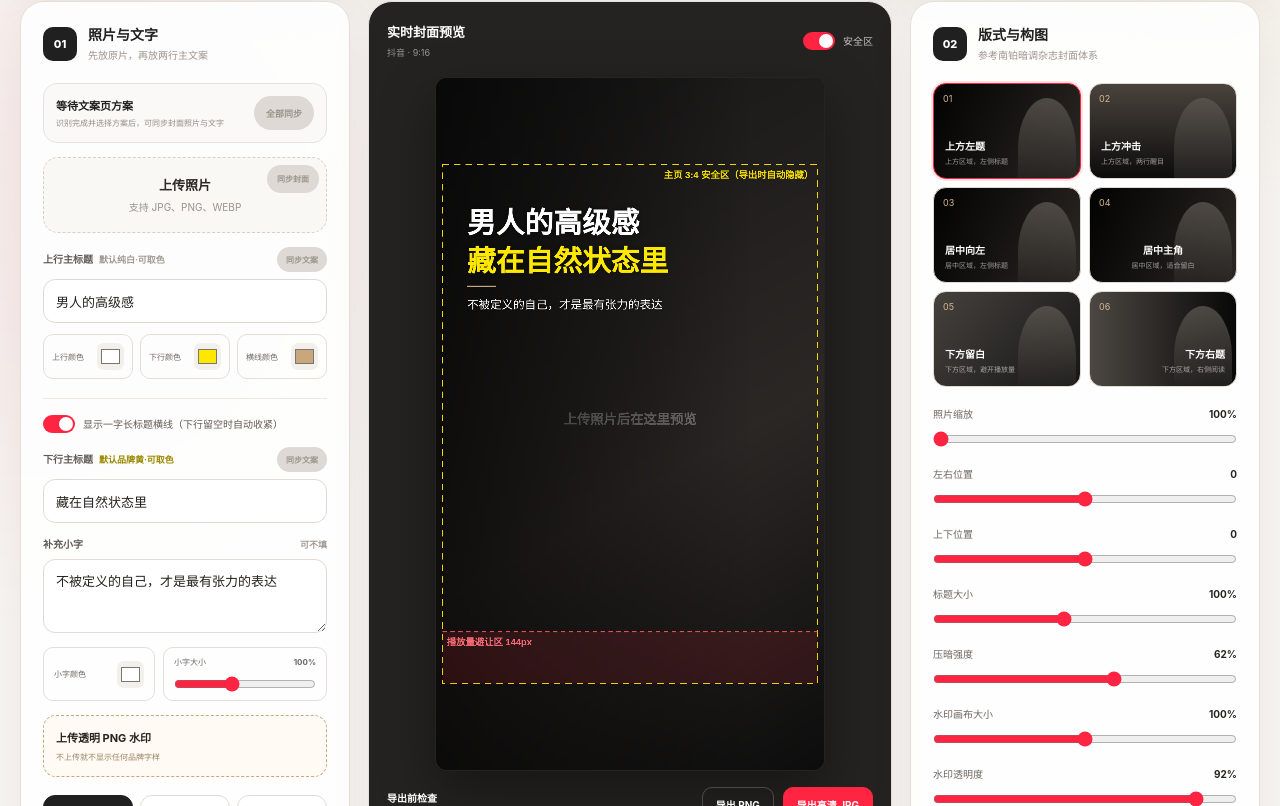
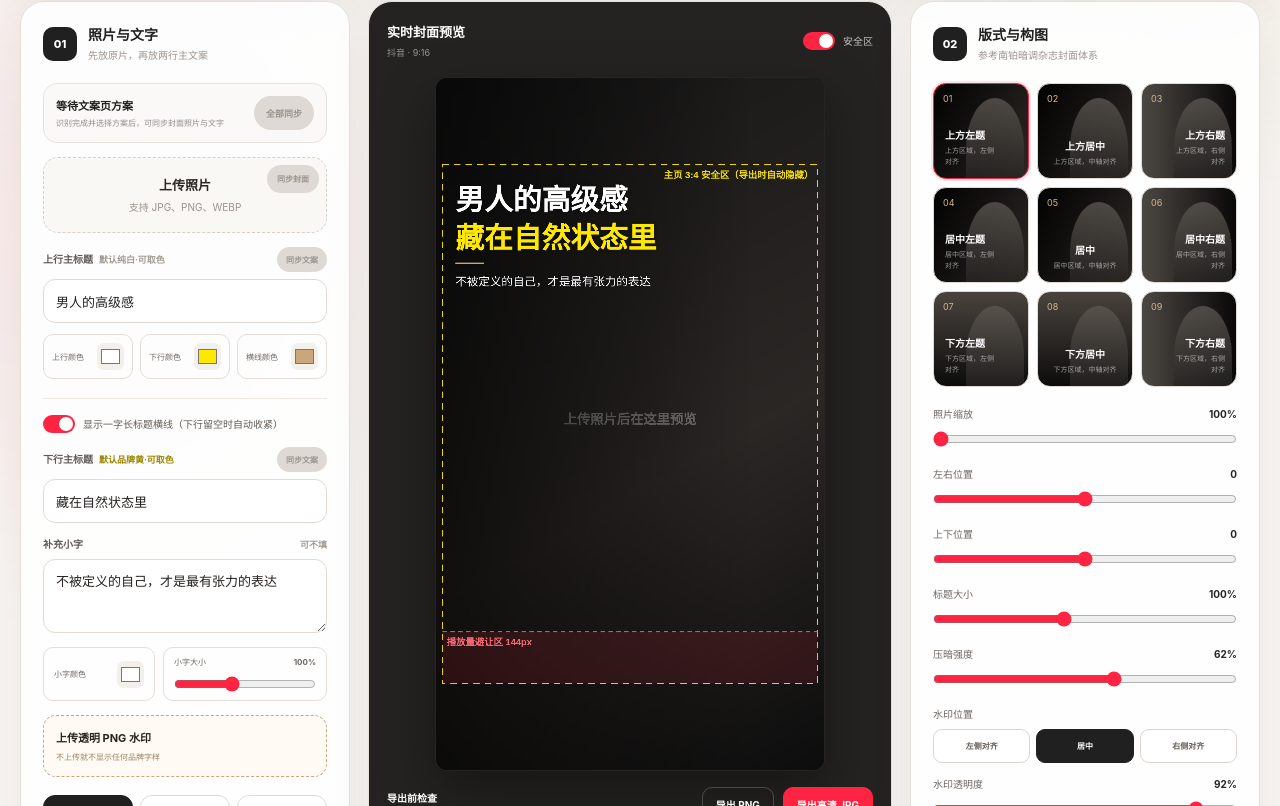
Before and after one commit to wdmm630202/nbo-cover-copy, a Next.js app: page /cover in a window 1280 px wide. Shown: the part 274-1080 px from the top of the page. Built offline with nearby package versions, Linux system fonts and the light colour scheme.

Commit message:
feat: add nine-position cover layout

```diff
--- a/app/cover/CoverStudio.tsx
+++ b/app/cover/CoverStudio.tsx
@@ -47,6 +47,7 @@ type StudioSettings = {
   shade: number;
   showSafeArea: boolean;
   watermarkScale: number;
+  watermarkAlign: "left" | "center" | "right";
   watermarkOpacity: number;
 };
 
@@ -55,7 +56,7 @@ const MEMORY_KEY_PREFIX = "nbo-cover-studio-memory-";
 
 const DEFAULT_SETTINGS: StudioSettings = {
   platformId: "douyin",
-  templateId: "left",
+  templateId: "top-left",
   topText: "男人的高级感",
   bottomText: "藏在自然状态里",
   subtitle: "不被定义的自己，才是最有张力的表达",
@@ -72,8 +73,25 @@ const DEFAULT_SETTINGS: StudioSettings = {
   shade: 62,
   showSafeArea: true,
   watermarkScale: 100,
+  watermarkAlign: "center",
   watermarkOpacity: 92,
 };
+
+function normalizeTemplateId(value: unknown): CoverTemplate["id"] {
+  const legacy: Record<string, CoverTemplate["id"]> = {
+    left: "top-left",
+    bottom: "top-center",
+    badge: "middle-left",
+    center: "middle-center",
+    clean: "bottom-left",
+    right: "bottom-right",
+  };
+  const id = typeof value === "string" ? value : "";
+  if (legacy[id]) return legacy[id];
+  return COVER_TEMPLATES.some((template) => template.id === id)
+    ? id as CoverTemplate["id"]
+    : DEFAULT_SETTINGS.templateId;
+}
 
 function drawCover(
   canvas: HTMLCanvasElement,
@@ -159,15 +177,15 @@ function drawTemplateShade(
   const alpha = Math.max(0, Math.min(0.9, shade / 100));
   let gradient: CanvasGradient;
 
-  if (templateId === "bottom") {
+  if (templateId.startsWith("bottom-")) {
     gradient = context.createLinearGradient(0, height * 0.35, 0, height);
     gradient.addColorStop(0, "rgba(0,0,0,0)");
     gradient.addColorStop(1, `rgba(0,0,0,${alpha})`);
-  } else if (templateId === "right") {
+  } else if (templateId.endsWith("-right")) {
     gradient = context.createLinearGradient(width * 0.18, 0, width, 0);
     gradient.addColorStop(0, "rgba(0,0,0,0)");
     gradient.addColorStop(1, `rgba(0,0,0,${alpha})`);
-  } else if (templateId === "center") {
+  } else if (templateId === "middle-center") {
     gradient = context.createLinearGradient(0, 0, 0, height);
     gradient.addColorStop(0, `rgba(0,0,0,${alpha * 0.3})`);
     gradient.addColorStop(0.5, `rgba(0,0,0,${alpha * 0.12})`);
@@ -189,11 +207,13 @@ function drawTemplateText(
   width: number,
   height: number,
 ) {
-  const isRight = settings.templateId === "right";
-  const isCenter = settings.templateId === "center";
+  const isRight = settings.templateId.endsWith("-right");
+  const isCenter = settings.templateId.endsWith("-center");
   const textAlign: CanvasTextAlign = isRight ? "right" : isCenter ? "center" : "left";
-  const x = isRight ? width * 0.92 : isCenter ? width * 0.5 : width * 0.08;
-  const maxWidth = isCenter ? width * 0.84 : width * 0.72;
+  const geometryScale = width / 1080;
+  const horizontalInset = DOUYIN_HOME_GRID_SAFE_AREA.horizontalInset * geometryScale;
+  const x = isRight ? width - horizontalInset : isCenter ? width / 2 : horizontalInset;
+  const maxWidth = width - horizontalInset * 2;
   const baseFont = Math.round(width * 0.074 * (settings.textScale / 100));
   const lineGap = Math.round(baseFont * 1.32);
 
@@ -202,18 +222,6 @@ function drawTemplateText(
   context.textBaseline = "alphabetic";
   context.shadowColor = "rgba(0,0,0,.42)";
   context.shadowBlur = 16;
-
-  if (settings.templateId === "badge") {
-    context.shadowBlur = 0;
-    context.fillStyle = "#d7b98e";
-    context.fillRect(width * 0.055, height * 0.035, width * 0.105, width * 0.105);
-    context.fillStyle = "#fff";
-    context.font = `500 ${Math.round(width * 0.034)}px sans-serif`;
-    context.textAlign = "center";
-    context.fillText("03", width * 0.1075, height * 0.035 + width * 0.068);
-    context.textAlign = textAlign;
-    context.shadowBlur = 16;
-  }
 
   const topFontSize = fitText(context, settings.topText, baseFont, maxWidth);
   const bottomFontSize = fitText(context, settings.bottomText, baseFont, maxWidth);
@@ -239,19 +247,18 @@ function drawTemplateText(
     : settings.showDivider
       ? relativeDividerY + dividerThickness
       : relativeActiveBaseline + activeHeadlineInk.descent;
-  const geometryScale = width / 1080;
-  const cropTop = height / width > 1.5 ? DOUYIN_HOME_GRID_SAFE_AREA.cropTop * geometryScale : 0;
-  const cropBottom = height / width > 1.5 ? DOUYIN_HOME_GRID_SAFE_AREA.cropBottom * geometryScale : height;
+  const isDouyinCanvas = height / width > 1.5;
+  const cropTop = isDouyinCanvas ? DOUYIN_HOME_GRID_SAFE_AREA.cropTop * geometryScale : 0;
+  const cropBottom = isDouyinCanvas ? DOUYIN_HOME_GRID_SAFE_AREA.cropBottom * geometryScale : height;
   const usableTop = cropTop + DOUYIN_HOME_GRID_SAFE_AREA.verticalInset * geometryScale;
-  const usableBottom = cropBottom - DOUYIN_HOME_GRID_SAFE_AREA.playCountReserve * geometryScale;
-  const zoneIndex = settings.templateId === "left" || settings.templateId === "bottom"
-    ? 0
-    : settings.templateId === "badge" || settings.templateId === "center"
-      ? 1
-      : 2;
-  const zoneCenter = usableTop + (usableBottom - usableTop) * ((zoneIndex + 0.5) / 3);
-  const centeredY = zoneCenter - (blockTop + blockBottom) / 2;
-  const y = Math.round(Math.max(usableTop - blockTop, Math.min(centeredY, usableBottom - blockBottom)));
+  const playCountReserve = isDouyinCanvas ? DOUYIN_HOME_GRID_SAFE_AREA.playCountReserve * geometryScale : 0;
+  const usableBottom = cropBottom - playCountReserve - DOUYIN_HOME_GRID_SAFE_AREA.verticalInset * geometryScale;
+  const requestedY = settings.templateId.startsWith("top-")
+    ? usableTop - blockTop
+    : settings.templateId.startsWith("bottom-")
+      ? usableBottom - blockBottom
+      : (usableTop + usableBottom - blockTop - blockBottom) / 2;
+  const y = Math.round(Math.max(usableTop - blockTop, Math.min(requestedY, usableBottom - blockBottom)));
   const secondBaseline = y + lineGap;
   const activeHeadlineBaseline = hasBottomText ? secondBaseline : y;
   const dividerY = y + relativeDividerY;
@@ -306,7 +313,8 @@ function drawWatermark(
   const scale = baseScale * (settings.watermarkScale / 100);
   const drawWidth = watermark.naturalWidth * scale;
   const drawHeight = watermark.naturalHeight * scale;
-  const x = (width - drawWidth) / 2;
+  const freeWidth = width - drawWidth;
+  const x = settings.watermarkAlign === "left" ? 0 : settings.watermarkAlign === "right" ? freeWidth : freeWidth / 2;
   const y = (height - drawHeight) / 2;
   context.save();
   context.globalAlpha = settings.watermarkOpacity / 100;
@@ -451,6 +459,7 @@ export default function CoverStudio() {
         if (saved) {
           const parsed = JSON.parse(saved);
           if (Number(parsed.watermarkScale) <= 42) parsed.watermarkScale = 100;
+          parsed.templateId = normalizeTemplateId(parsed.templateId);
           setSettings({ ...DEFAULT_SETTINGS, ...parsed });
         }
       } catch {
@@ -549,6 +558,7 @@ export default function CoverStudio() {
       }
       const parsed = JSON.parse(saved);
       if (Number(parsed.watermarkScale) <= 42) parsed.watermarkScale = 100;
+      parsed.templateId = normalizeTemplateId(parsed.templateId);
       setSettings({ ...DEFAULT_SETTINGS, ...parsed });
       setNotice(`已应用记忆点 ${slot}`);
     } catch {
@@ -964,14 +974,21 @@ export default function CoverStudio() {
               suffix="%"
               onChange={(value) => updateSetting("shade", value)}
             />
-            <Slider
-              label="水印画布大小"
-              value={settings.watermarkScale}
-              min={60}
-              max={140}
-              suffix="%"
-              onChange={(value) => updateSetting("watermarkScale", value)}
-            />
+            <div className="studio-watermark-align">
+              <span>水印位置</span>
+              <div>
+                {(["left", "center", "right"] as const).map((align) => (
+                  <button
+                    type="button"
+                    key={align}
+                    className={settings.watermarkAlign === align ? "is-active" : ""}
+                    onClick={() => updateSetting("watermarkAlign", align)}
+                  >
+                    {align === "left" ? "左侧对齐" : align === "center" ? "居中" : "右侧对齐"}
+                  </button>
+                ))}
+              </div>
+            </div>
             <Slider
               label="水印透明度"
               value={settings.watermarkOpacity}
--- a/app/cover/cover-config.ts
+++ b/app/cover/cover-config.ts
@@ -8,7 +8,10 @@ export type PlatformPreset = {
 };
 
 export type CoverTemplate = {
-  id: "left" | "bottom" | "badge" | "center" | "clean" | "right";
+  id:
+    | "top-left" | "top-center" | "top-right"
+    | "middle-left" | "middle-center" | "middle-right"
+    | "bottom-left" | "bottom-center" | "bottom-right";
   name: string;
   hint: string;
   number: string;
@@ -42,12 +45,15 @@ export const PLATFORM_PRESETS: PlatformPreset[] = [
 ];
 
 export const COVER_TEMPLATES: CoverTemplate[] = [
-  { id: "left", name: "上方左题", hint: "上方区域，左侧标题", number: "01" },
-  { id: "bottom", name: "上方冲击", hint: "上方区域，两行醒目", number: "02" },
-  { id: "badge", name: "居中向左", hint: "居中区域，左侧标题", number: "03" },
-  { id: "center", name: "居中主角", hint: "居中区域，适合留白", number: "04" },
-  { id: "clean", name: "下方留白", hint: "下方区域，避开播放量", number: "05" },
-  { id: "right", name: "下方右题", hint: "下方区域，右侧阅读", number: "06" },
+  { id: "top-left", name: "上方左题", hint: "上方区域，左侧对齐", number: "01" },
+  { id: "top-center", name: "上方居中", hint: "上方区域，中轴对齐", number: "02" },
+  { id: "top-right", name: "上方右题", hint: "上方区域，右侧对齐", number: "03" },
+  { id: "middle-left", name: "居中左题", hint: "居中区域，左侧对齐", number: "04" },
+  { id: "middle-center", name: "居中", hint: "居中区域，中轴对齐", number: "05" },
+  { id: "middle-right", name: "居中右题", hint: "居中区域，右侧对齐", number: "06" },
+  { id: "bottom-left", name: "下方左题", hint: "下方区域，左侧对齐", number: "07" },
+  { id: "bottom-center", name: "下方居中", hint: "下方区域，中轴对齐", number: "08" },
+  { id: "bottom-right", name: "下方右题", hint: "下方区域，右侧对齐", number: "09" },
 ];
 
 export const DOUYIN_HOME_GRID_SAFE_AREA = {
--- a/app/globals.css
+++ b/app/globals.css
@@ -818,7 +818,7 @@ body {
 
 .studio-template-grid {
   display: grid;
-  grid-template-columns: repeat(2, 1fr);
+  grid-template-columns: repeat(3, 1fr);
   gap: 8px;
 }
 
@@ -885,25 +885,31 @@ body {
   box-shadow: 0 0 0 2px rgba(255, 36, 66, .12);
 }
 
-.template-bottom {
+.template-bottom-left,
+.template-bottom-center,
+.template-bottom-right {
   background: linear-gradient(0deg, #0c0c0c, #4a433d);
 }
 
-.template-center {
+.template-top-center,
+.template-middle-center,
+.template-bottom-center {
   align-items: center;
   text-align: center;
 }
 
-.template-center b,
-.template-center span {
+.template-top-center b,
+.template-top-center span,
+.template-middle-center b,
+.template-middle-center span,
+.template-bottom-center b,
+.template-bottom-center span {
   max-width: 88%;
 }
 
-.template-clean {
-  background: linear-gradient(130deg, #45413d, #161616);
-}
-
-.template-right {
+.template-top-right,
+.template-middle-right,
+.template-bottom-right {
   align-items: flex-end;
   background: linear-gradient(270deg, #080808, #4c4742);
   text-align: right;
@@ -930,6 +936,36 @@ body {
 .studio-slider input {
   width: 100%;
   accent-color: var(--red);
+}
+
+.studio-watermark-align > span {
+  margin-bottom: 7px;
+  display: block;
+  color: #6e6761;
+  font-size: 10px;
+}
+
+.studio-watermark-align > div {
+  display: grid;
+  grid-template-columns: repeat(3, 1fr);
+  gap: 6px;
+}
+
+.studio-watermark-align button {
+  min-height: 34px;
+  border: 1px solid #ddd5cd;
+  border-radius: 9px;
+  background: #fff;
+  color: #625b55;
+  font-size: 8px;
+  font-weight: 750;
+  cursor: pointer;
+}
+
+.studio-watermark-align button.is-active {
+  border-color: #202020;
+  background: #202020;
+  color: #fff;
 }
 
 .studio-check {
@@ -1007,7 +1043,7 @@ body {
   }
 
   .studio-template-grid {
-    grid-template-columns: repeat(6, 1fr);
+    grid-template-columns: repeat(9, 1fr);
   }
 }
 
```
Also changed, not shown: 4 other files (tests, documents, lock files or other folders).
